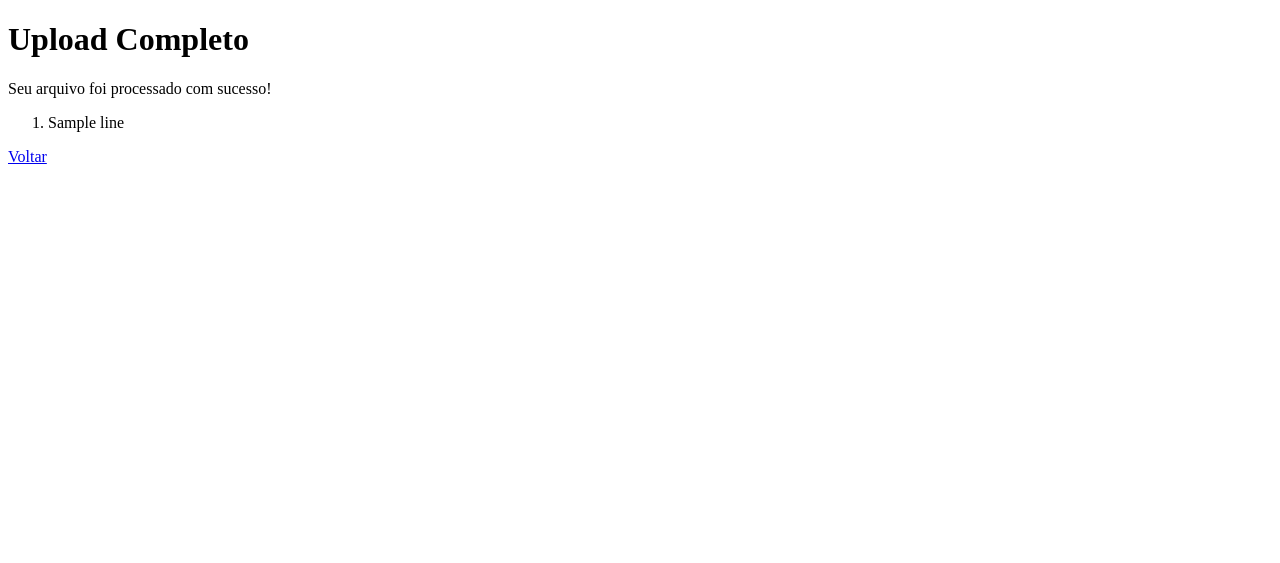
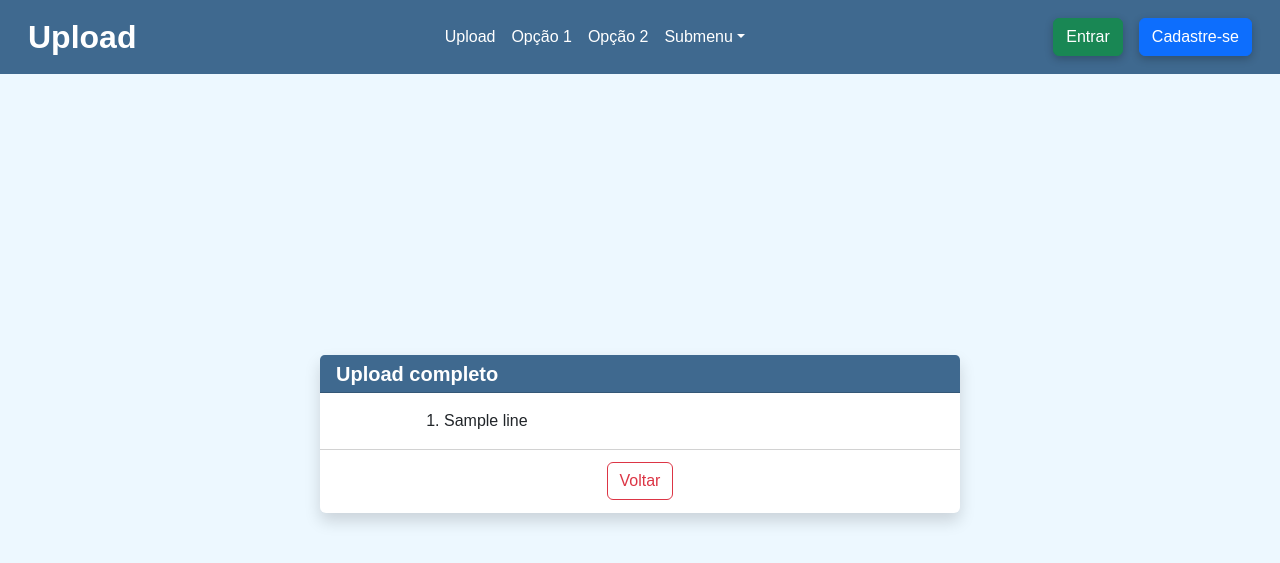
Before and after one commit to marcio-grazianni/upload, a Django app: template templates/html/upload_complete.html in a window 1280 px wide. Shown: the top 563 px of the page. Run offline with Django 5.2, Linux system fonts and the light colour scheme; the template is opened without the code that fills it: most values are stand-ins (such as "Sample title", 1, 10 or a date in 2020); some libraries are stand-ins or nearby versions.

Commit message:
Melhoria no scroll do destino.

```diff
--- a/templates/css/style.css
+++ b/templates/css/style.css
@@ -111,6 +111,17 @@ body {
     margin: 0;
 }
 
+.card-body-content-scroll {
+    padding-top: 1rem !important;
+    padding-bottom: 0rem !important;
+    overflow: auto;
+    max-height: calc(100vh - 20rem);
+}
+
+.form-group-without-margin {
+    margin-bottom: 0rem !important;
+}
+
 .card-footer {
     display: flex;
     flex-direction: row;
--- a/templates/html/upload.html
+++ b/templates/html/upload.html
@@ -10,14 +10,14 @@
         <form method="post" enctype="multipart/form-data">
             {% csrf_token %}
             <div class="card-header">
-                Upload file
+                Upload de arquivo
             </div>
 
             <div class="card-body">
                 <div class="card-body-content">
                     <div class="form-group">
                         <label id="lblIdArquivo" for="id_file">
-                            Upload de Arquivo
+                            Arquivo
                         </label>
                         <!-- A propriedade name do input deve ter o mesmo nome do campo em forms.py -->
                         <!-- Esse nome também deve ser igual ao request.FILES['arquivo'] -->
@@ -27,7 +27,7 @@
             </div>
 
             <div class="card-footer">
-                <a href="{% url 'file_upload' %}" id="btnCancelar" class="btn btn-outline-danger">Cancelar</a>
+                <a href="{% url 'file_upload' %}" class="btn btn-outline-danger">Cancelar</a>
                 <button id="btnEnviar" type="submit" class="btn btn-primary">Enviar</button>
             </div>
         </form>
--- a/templates/html/upload_complete.html
+++ b/templates/html/upload_complete.html
@@ -1,19 +1,37 @@
-<!DOCTYPE html>
-<html>
-<head>
-    <title>Upload Completo</title>
-</head>
-<body>
-    <h1>Upload Completo</h1>
-    <p>Seu arquivo foi processado com sucesso!</p>
+{% extends 'base.html' %}
 
-    <ol>
-        {% for line in lines %}
-            <li>{{ line }}</li>
-        {% endfor %}
-    </ol>
+{% load static %}
 
-    <a class="btn btn-primary" href="{% url 'upload' %}">Voltar</a>
+{% block content %}
+<div class="container-flex">
+    <div class="card card-shadow1">
+        <!-- O form sempre deverá estar dentro de um card -->
+        <!-- Se não for utilizado o container do bootstrap -->
+        <form method="post" enctype="multipart/form-data">
+            {% csrf_token %}
+            <div class="card-header">
+                Upload completo
+            </div>
 
-</body>
-</html>
+            <div class="card-body card-body-content-scroll">
+                <div class="card-body-content">
+                    <div class="form-group form-group-without-margin">
+                        <ol>
+                            {% for line in lines %}
+                                <li>{{ line }}</li>
+                            {% endfor %}
+                        </ol>
+                    </div>
+                </div>
+            </div>
+
+            <div class="card-footer">
+                <a href="{% url 'file_upload' %}" class="btn btn-outline-danger">Voltar</a>
+            </div>
+        </form>
+    </div>
+</div>
+{% endblock %}
+
+{% block javascript %}
+{% endblock %}
```
